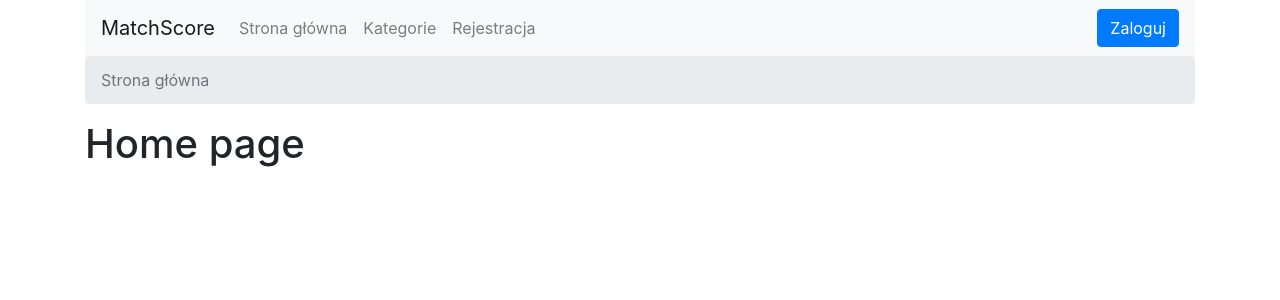
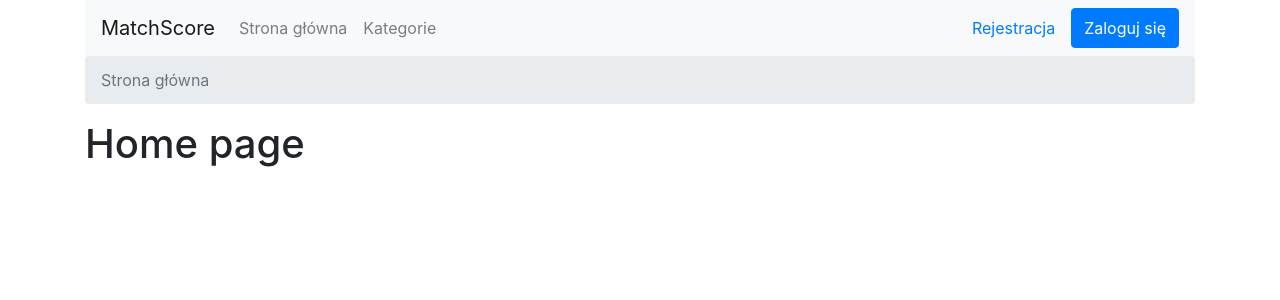
Before and after one commit to jlokiec/matchscore-webapp, a React (Create React App) app: page / in a window 1280 px wide. Shown: the top 300 px of the page. Built offline with nearby package versions, Linux system fonts and the light colour scheme.

Commit message:
Display register and login links only if guest

```diff
--- a/src/App.tsx
+++ b/src/App.tsx
@@ -11,17 +11,36 @@ import { Register, REGISTER_NAME } from './pages/Register';
 import LoginModal from './components/LoginModal';
 import * as routing from './constants/Routing';
 import { connect } from 'react-redux';
+import { CombinedState } from './reducers/rootReducer';
+
+interface CustomProps {
+
+}
+
+interface StateProps {
+  username: string,
+  isAdmin: boolean,
+  isUser: boolean,
+  isGuest: boolean
+}
+
+interface DispatchProps {
+
+}
+
+type AppProps = StateProps & CustomProps & DispatchProps;
 
 interface AppState {
   showLogin: boolean
 }
 
-class App extends React.Component<{}, AppState> {
-  constructor(props: {}) {
+class App extends React.Component<AppProps, AppState> {
+  constructor(props: AppProps) {
     super(props);
     this.state = { showLogin: false };
     this.handleCloseLogin = this.handleCloseLogin.bind(this);
     this.handleLoginClick = this.handleLoginClick.bind(this);
+    this.displayLoginOrWelcome = this.displayLoginOrWelcome.bind(this);
   }
 
   handleLoginClick(event: any) {
@@ -30,6 +49,19 @@ class App extends React.Component<{}, AppState> {
 
   handleCloseLogin() {
     this.setState({ showLogin: false });
+  }
+
+  displayLoginOrWelcome() {
+    if (!this.props.isGuest) {
+      return (<Navbar.Text>{`Witaj, ${this.props.username}`}</Navbar.Text>);
+    } else {
+      return (
+        <div className="d-flex justify-content-right">
+          <Nav.Link as={Link} to={routing.REGISTER_ROUTE}>{REGISTER_NAME}</Nav.Link>
+          <Button onClick={this.handleLoginClick}>Zaloguj się</Button>
+        </div>
+      );
+    }
   }
 
   render() {
@@ -42,11 +74,8 @@ class App extends React.Component<{}, AppState> {
             <Nav className="mr-auto">
               <Nav.Link as={Link} to={routing.HOME_ROUTE}>{HOME_NAME}</Nav.Link>
               <Nav.Link as={Link} to={routing.CATEGORIES_ROUTE}>{CATEGORIES_NAME}</Nav.Link>
-              <Nav.Link as={Link} to={routing.REGISTER_ROUTE}>{REGISTER_NAME}</Nav.Link>
             </Nav>
-            <div className="d-flex justify-content-right">
-              <Button onClick={this.handleLoginClick}>Zaloguj</Button>
-            </div>
+            {this.displayLoginOrWelcome()}
           </Navbar.Collapse>
         </Navbar>
         <Switch>
@@ -62,4 +91,13 @@ class App extends React.Component<{}, AppState> {
   }
 }
 
-export default connect()(App);
+const mapStateToProps = (states: CombinedState, customProps: CustomProps): StateProps => {
+  return {
+    username: states.login.username,
+    isAdmin: states.login.isAdmin,
+    isUser: states.login.isUser,
+    isGuest: states.login.isGuest
+  };
+}
+
+export default connect(mapStateToProps)(App);
```
